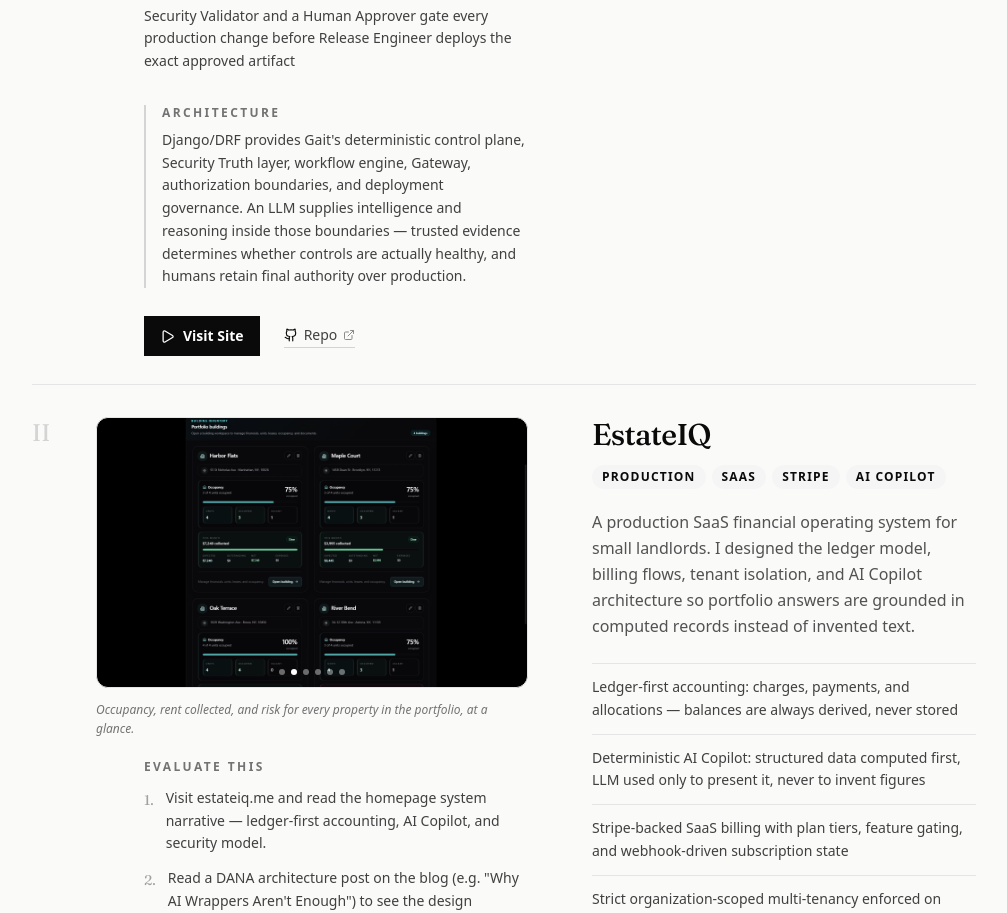
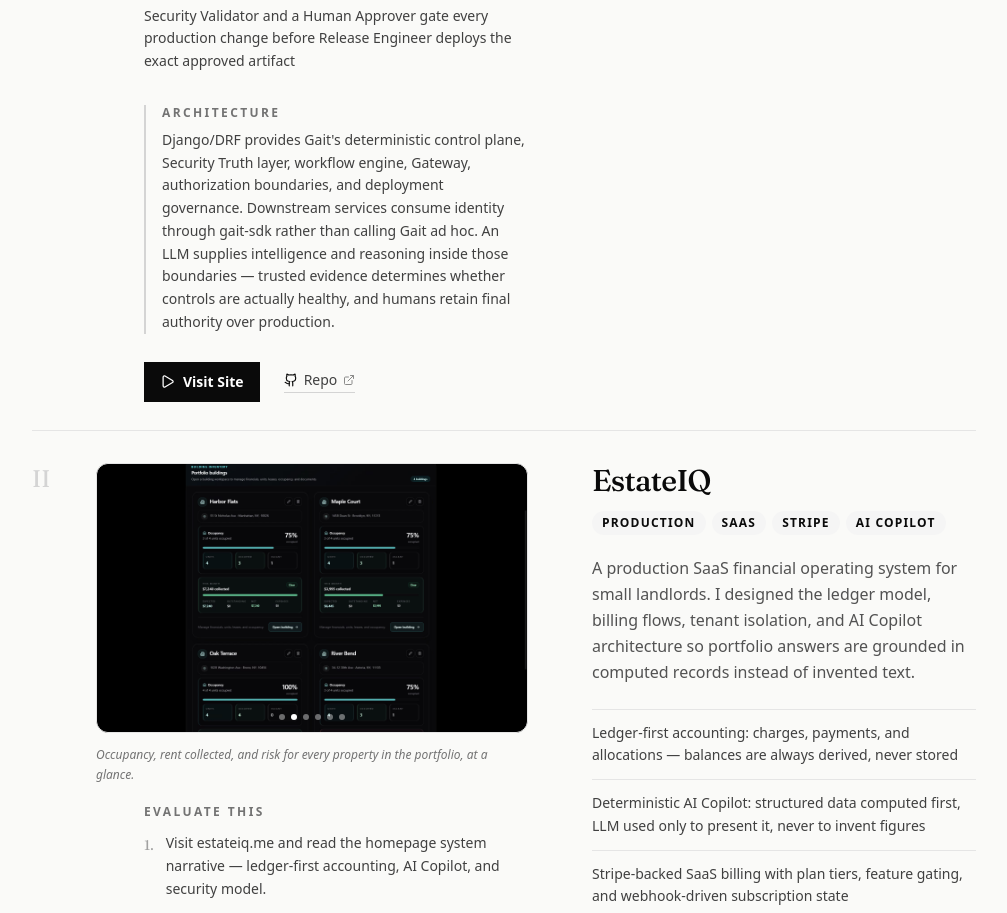
Before and after one commit to anthonynarine/portfolio-demo-hub, a React (Vite) app: page / in a window 1280 px wide. Shown: the part 2860-3773 px from the top of the page, without its empty margins (136-1143 px from the left). Built offline with nearby package versions, Linux system fonts and the light colour scheme.

Commit message:
added a liknk in gait demo for the sdk

```diff
--- a/src/data/projects.ts
+++ b/src/data/projects.ts
@@ -44,6 +44,7 @@
       "Security Validator and a Human Approver gate every production change before Release Engineer deploys the exact approved artifact",
       "Security Copilot offers a natural-language interface for posture, active cases, and bounded workflow requests",
       "Still guards Lumen's identity layer: JWT access/refresh, 2FA, guest sign-in, and protected endpoints",
+      "Services plug in through gait-sdk, an open-source Python package for Django REST Framework and FastAPI — they validate identity against Gait instead of re-implementing auth",
     ],
     tryThis: [
       "Click \"See How Gait Works\" to walk the self-repairing loop end-to-end: control failure, diagnosis, safe reproduction, scoped repair, independent validation, human approval, exact-artifact deploy.",
@@ -53,6 +54,7 @@
       liveDemo: LINKS.gaitDemo,
       repo: LINKS.djangoAuthRepo,
       related: [
+        { label: "Python SDK (gait-sdk)", href: LINKS.gaitSdkRepo },
         { label: "React client (AuthFlow)", href: LINKS.authFlowRepo },
         { label: "Postman API docs", href: LINKS.gaitPostmanDocs },
       ],
@@ -66,7 +68,7 @@
     },
     architecture: {
       architecture:
-        "Django/DRF provides Gait's deterministic control plane, Security Truth layer, workflow engine, Gateway, authorization boundaries, and deployment governance. An LLM supplies intelligence and reasoning inside those boundaries — trusted evidence determines whether controls are actually healthy, and humans retain final authority over production.",
+        "Django/DRF provides Gait's deterministic control plane, Security Truth layer, workflow engine, Gateway, authorization boundaries, and deployment governance. Downstream services consume identity through gait-sdk rather than calling Gait ad hoc. An LLM supplies intelligence and reasoning inside those boundaries — trusted evidence determines whether controls are actually healthy, and humans retain final authority over production.",
     },
   },
 
@@ -188,6 +190,7 @@
       liveDemo: LINKS.lumenDemo,
       related: [
         { label: "Auth platform used by Lumen (Gait)", href: LINKS.djangoAuthRepo },
+        { label: "Gait Python SDK (gait-sdk)", href: LINKS.gaitSdkRepo },
         { label: "Reusable logger (lumen-logger)", href: LINKS.lumenLoggerRepo },
       ],
     },
```
